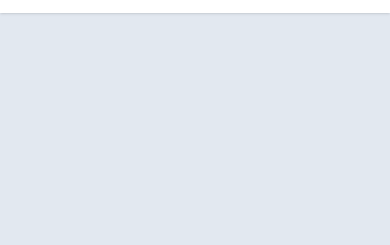
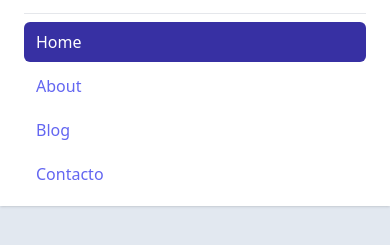
Before and after one commit to AngelMontesR/tailwind, a website built with Vite: page index.html in a window 390 px wide. Shown: the part 51-296 px from the top of the page. Built offline with nearby package versions, Linux system fonts and the light colour scheme.

Commit message:
navegación movil

```diff
--- a/index.html
+++ b/index.html
@@ -30,6 +30,12 @@
                     </button>
                 </div>
             </div>
+            <div class="space-y-1 border-t pb-3 pt-2 md:hidden">
+                <a class="block px-3 py-2 rounded-md bg-indigo-800 text-white" href="">Home</a>
+                <a class="block px-3 py-2 rounded-md text-indigo-500 hover:bg-indigo-800 hover:text-white transition-colors" href="">About</a>
+                <a class="block px-3 py-2 rounded-md text-indigo-500 hover:bg-indigo-800 hover:text-white transition-colors" href="">Blog</a>
+                <a class="block px-3 py-2 rounded-md text-indigo-500 hover:bg-indigo-800 hover:text-white transition-colors" href="">Contacto</a>
+            </div>
         </header>
     </body>
 </html>
```
